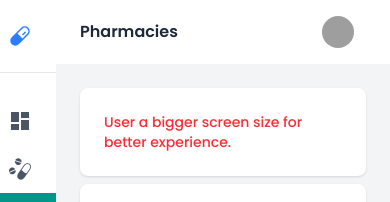
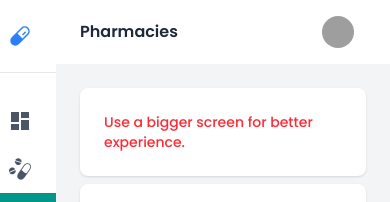
Before and after one commit to sayeedmunees/medsfinder, a React (Vite) app: page /admin-pharmacies in a window 390 px wide. Shown: the top 202 px of the page. Built offline with nearby package versions, Linux system fonts and the light colour scheme; grey boxes are pictures that could not be loaded.

Commit message:
Updated admin responsive info

```diff
--- a/src/admin/pages/AdminMedicines.jsx
+++ b/src/admin/pages/AdminMedicines.jsx
@@ -62,7 +62,7 @@ const AdminMedicines = () => {
           <main className="flex-1 p-6 md:p-12 bg-gray-100  overflow-y-auto">
             <div className="md:hidden bg-white rounded-lg shadow p-6 mb-2">
               <h3 className="text-sm font-medium text-red-500 ">
-                Use a bigger screen for better experience.
+               Use a bigger screen for better experience.
               </h3>
             </div>
 
--- a/src/admin/pages/AdminPharmacies.jsx
+++ b/src/admin/pages/AdminPharmacies.jsx
@@ -48,7 +48,7 @@ const AdminPharmacies = () => {
           <main className="flex-1 p-6 md:p-12 bg-gray-100  overflow-y-auto">
             <div className="md:hidden bg-white rounded-lg shadow p-6 mb-2">
               <h3 className="text-sm font-medium text-red-500 ">
-                User a bigger screen size for better experience.
+               Use a bigger screen for better experience.
               </h3>
             </div>
 
```
